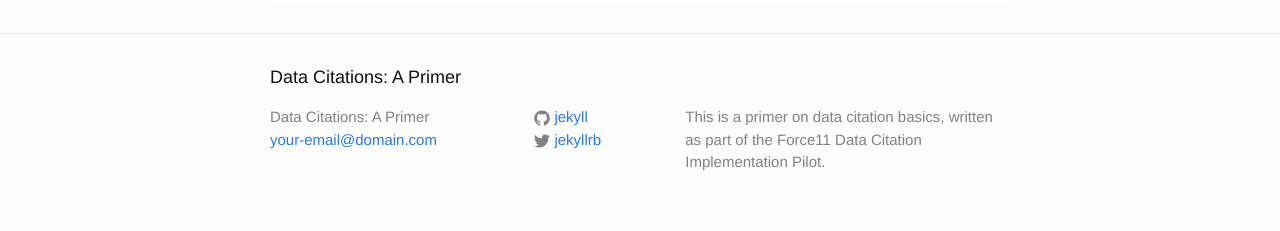
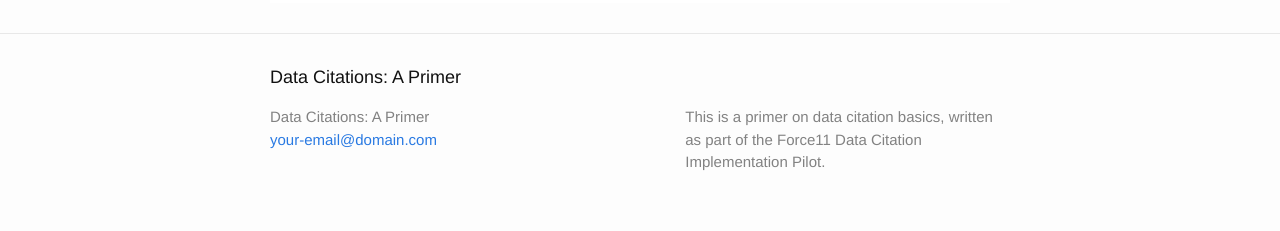
Before and after one commit to force11/data-citation-primer, a Jekyll site: the page built from index.html, in a window 1280 px wide. Shown: the part 1478-1709 px from the top of the page. Built offline with Jekyll 4.4.1, drawn with Linux system fonts in a browser that asks for light colours.

Commit message:
fix _config

```diff
--- a/_config.yml
+++ b/_config.yml
@@ -11,9 +11,9 @@
 description: > # this means to ignore newlines until "baseurl:"
   This is a primer on data citation basics, written as part of the Force11 Data Citation Implementation Pilot.
 baseurl: "" # the subpath of your site, e.g. /blog
-url: "http://yourdomain.com" # the base hostname & protocol for your site
-twitter_username: jekyllrb
-github_username:  jekyll
+url: "http://force11.github.io/data-citation-primer/" # the base hostname & protocol for your site
+#twitter_username: jekyllrb
+#github_username:  jekyll
 
 # Build settings
 markdown: kramdown
```
